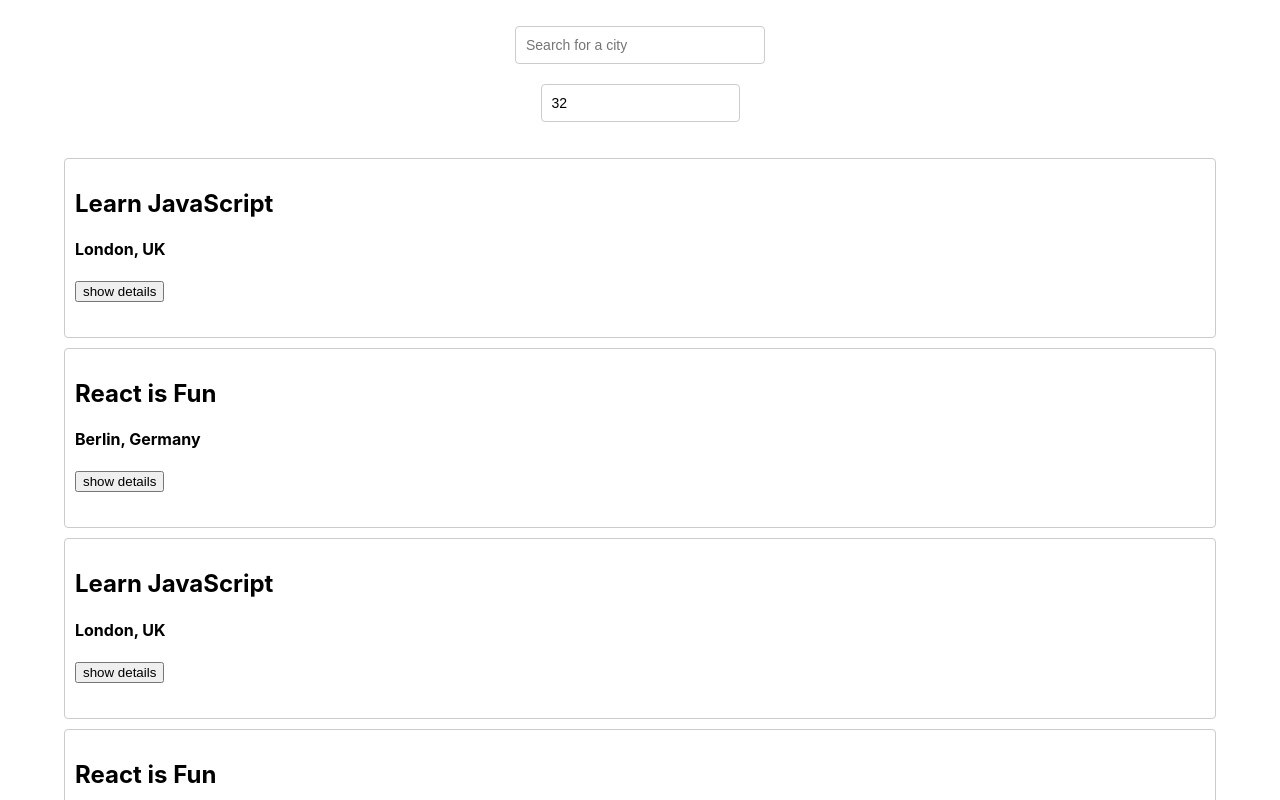
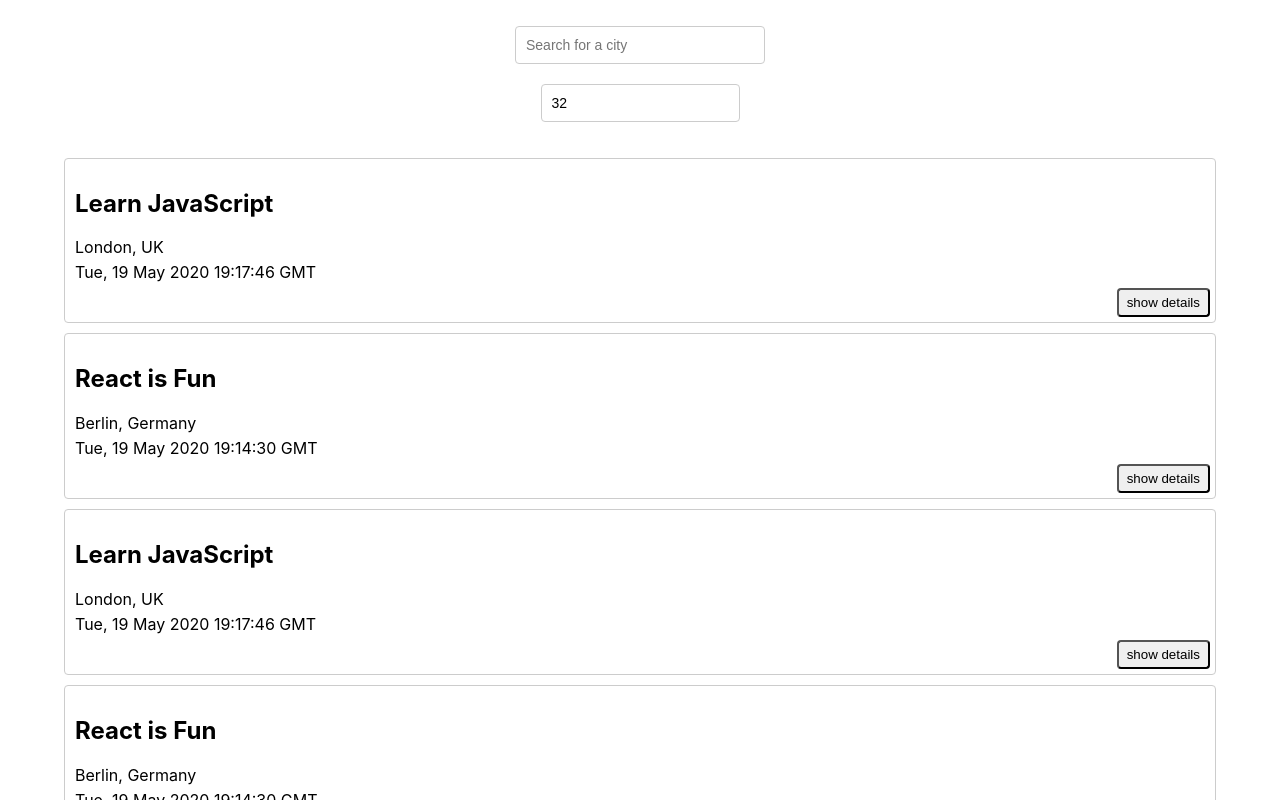
Before and after one commit to MCillo/meet, a React (Create React App) app: page / in a window 1280 px wide. Shown: the top 800 px of the page. Built offline with nearby package versions, Linux system fonts and the light colour scheme.

Commit message:
Update Event.js
updated testing code

```diff
--- a/src/components/Event.js
+++ b/src/components/Event.js
@@ -1,4 +1,37 @@
 // Src/components/Event.js
+
+// //original code
+// import { useState } from "react";
+
+// const Event = ({ event }) => {
+//   const [showDetails, setShowDetails] = useState(false);
+//   return (
+//     <li className="event">
+//       <h2>{event && event.summary}</h2>
+//       <h4>{event && event.location}</h4>
+
+//       <button
+//         onClick={() => {
+//           setShowDetails(!showDetails);
+//         }}
+//       >
+//         {showDetails ? 'Hide Event Details' : 'Show Event Details'}
+//       </button>
+//       {showDetails ? (
+//         <div className="details">
+//           <h3>Event Details</h3>
+//           <p>Description: {event.description}</p>
+//           <p></p>
+//         </div>
+//       ) : null}
+//     </li>
+//   );
+// };
+
+// export default Event;
+
+
+// test/reading code
 
 import { useState } from "react";
 
@@ -7,34 +40,17 @@ const Event = ({ event }) => {
   return (
     <li className="event">
       <h2>{event && event.summary}</h2>
-      <h4>{event && event.location}</h4>
-
-      {/* test code */}
+      <p>{event && event.location}</p>
+      <p>{event && (new Date(event.created)).toUTCString()}</p>
       {showDetails ?
         <p className="details">{event && event.description}</p> :
         null
       }
-      <button className="details" onClick={() => {
+      <button className="details-btn" onClick={() => {
         showDetails ? setShowDetails(false) : setShowDetails(true)
       }}>{showDetails ? "hide details" : "show details"}</button>
-
-      {/* original code */}
-      {/* <button
-        onClick={() => {
-          setShowDetails(!showDetails);
-        }}
-      >
-        {showDetails ? 'Hide Event Details' : 'Show Event Details'}
-      </button>
-      {showDetails ? (
-        <div className="details">
-          <h3>Event Details</h3>
-          <p>Description: {event.description}</p>
-          <p></p>
-        </div>
-      ) : null} */}
     </li>
-  );
-};
+  )
+}
 
 export default Event;
```
